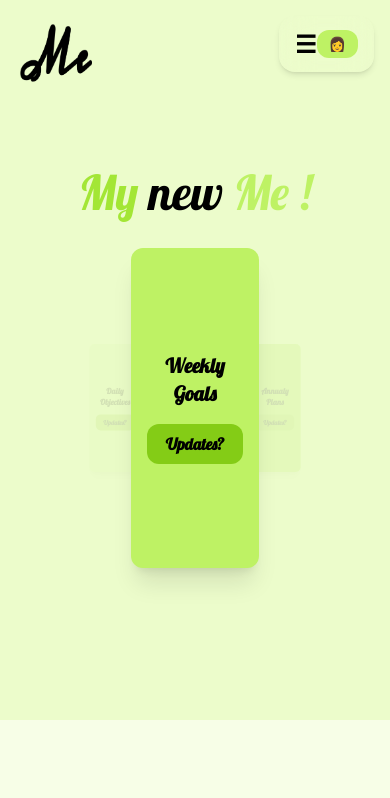
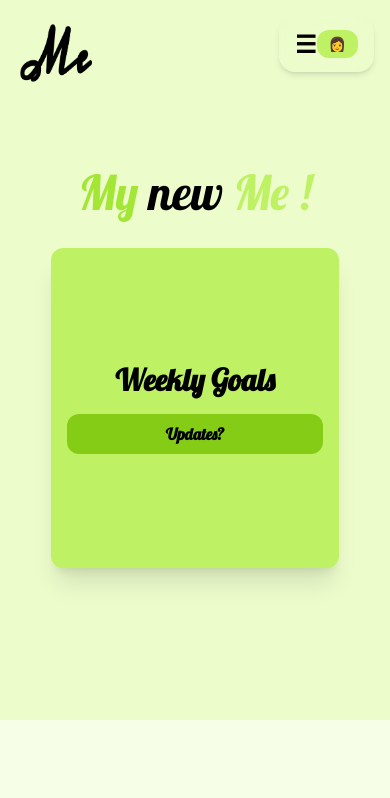
Before and after one commit to Moundirbechikh/MyNewLife, a React (Create React App) app in the folder frontend/: page / in a window 390 px wide. Shown: the top 798 px of the page. Built offline with nearby package versions, Linux system fonts and the light colour scheme.

Commit message:
Update Card.jsx

```diff
--- a/frontend/src/components/Card.jsx
+++ b/frontend/src/components/Card.jsx
@@ -22,11 +22,11 @@ function Card({ title, theme = 'lime', level = 400, className = '', objectives =
 
   return (
     <div
-      className={`w-32 sm:w-80 min-h-80 h-fit rounded-xl shadow-xl flex flex-col items-center ${
+      className={`w-72 sm:w-80 min-h-80 h-fit rounded-xl shadow-xl flex flex-col items-center ${
         isLoggedIn ? 'justify-between' : 'justify-center'
       } py-6 px-4 text-black ${bgColor} ${className}`}
     >
-      <div className="text-xl sm:text-2xl md:text-3xl font-bold text-center">{title}</div>
+      <div className="text-3xl font-bold text-center">{title}</div>
 
       {isLoggedIn && (
         <div className="w-full mt-4 space-y-3 px-2 py-3 rounded-xl">
@@ -36,7 +36,7 @@ function Card({ title, theme = 'lime', level = 400, className = '', objectives =
                 key={obj._id}
                 className={`w-full rounded-lg px-4 py-3 flex flex-col items-center justify-center text-center shadow-md hover:scale-[1.03] hover:bg-white transition-all duration-300 ${blockBgColor}`}
               >
-                <div className="text-xs sm:text-lg font-semibold text-gray-800">{obj.title}</div>
+                <div className="text-sm sm:text-lg font-semibold text-gray-800">{obj.title}</div>
                 <div className="mt-1 text-sm font-medium text-gray-600">
                   {obj.category === 'weekly' ? (
                     <span>{obj.progress || 0}/{obj.frequency || 1}</span>
```
